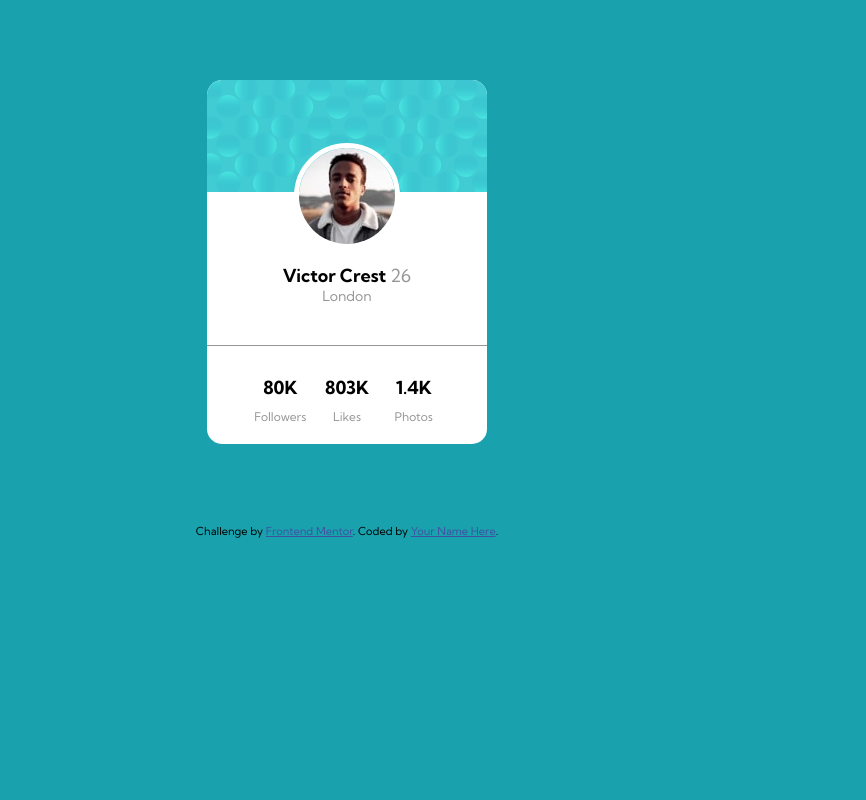
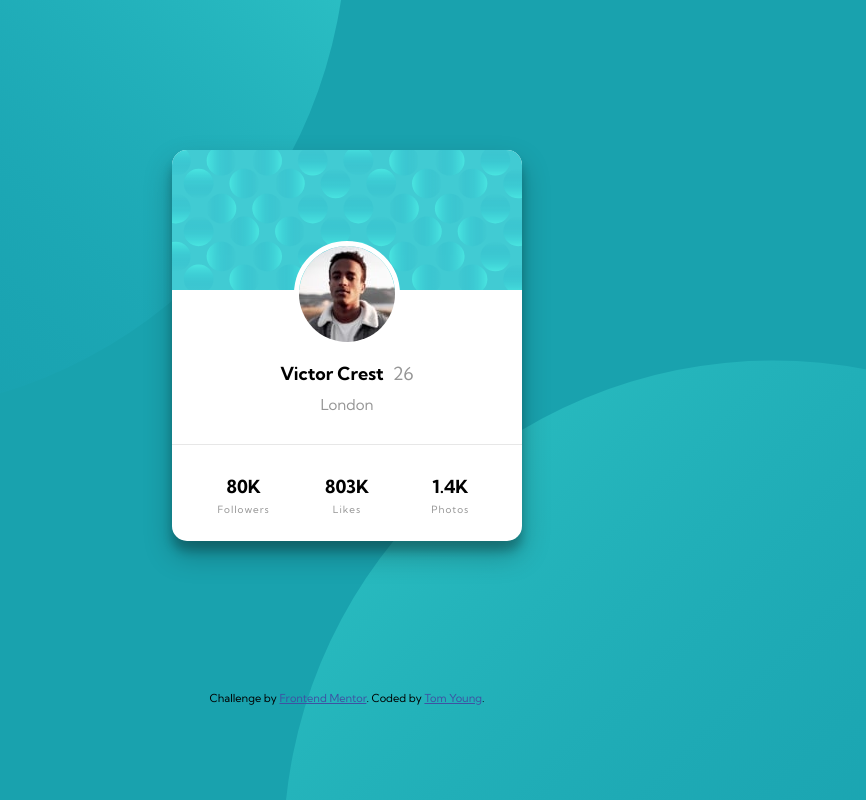
Before and after one commit to TheThomasY/Profile-Card-Component, a plain HTML site: page index.html in a window 1280 px wide. Shown: the whole page, without its empty margins (293-1159 px from the left). Drawn offline with Linux system fonts and the light colour scheme.

Commit message:
Styling finished

```diff
--- a/css/styles.scss
+++ b/css/styles.scss
@@ -23,20 +23,31 @@ html {
 
 body {
     background-color: $dark-cyan;
+    font-family: 'Kumbh Sans', sans-serif;
+    background-image: url(../images/bg-pattern-top.svg), url(../images/bg-pattern-bottom.svg);
+    background-repeat: no-repeat;
+    background-position: right 50vw bottom 40vh, 45vw 45vh;
+}
 
-    // background-image: url("../images/bg-pattern-top.svg"), url("../images/bg-pattern-bottom.svg");
-    // background-position: -10% -200%, 100% 200%;
-    // background-repeat: no-repeat, no-repeat;
-    // background-size: 30%;
+.bg-tl {
+    position: absolute;
+    bottom: 35%;
+    right: 53%;
+}
 
-    font-family: 'Kumbh Sans', sans-serif;
+.bg-br {
+    position: absolute;
+    left: 50%;
+    top: 48%;
+    z-index: -1;
 }
 
 .card {
-    width: 280px;
-    margin: 80px auto;
+    width: 350px;
+    margin: 150px auto;
     border-radius: 15px;
     background-color: white;
+    box-shadow: rgba(0, 0, 0, 0.25) 0px 14px 28px, rgba(0, 0, 0, 0.22) 0px 10px 10px;
 
     align-items: center;
     text-align: center;
@@ -53,8 +64,12 @@ body {
     top: -52px;
     border-radius: 50%;
     border: 5px solid white;
+    background-color: white;
 }
 
+.name-card {
+    margin-bottom: -10px;
+}
 
 .name {
     position: relative;
@@ -63,38 +78,40 @@ body {
     h1 {
         font-size: 1.8rem;
         font-weight: 700;
-        margin: 0 10px;
     }
 
     h2 {
-        font-size: 1.4rem;
+        font-size: 1.5rem;
         font-weight: 400;
         color: $dark-gray;
+        margin-top: 10px;
     }
 
     .age {
         font-weight: 400;
         color: $dark-gray;
+        padding-left: 5px;
     }
 }
 
 
 .stat-card {
-    border-top: 1px solid $dark-gray;
-    padding: 20px 40px;
+    border-top: 1px solid rgb(231, 231, 231);
+    padding: 25px 20px;
 }
 
 .stat {
     width: 100%;
     font-size: 1.8rem;
     font-weight: 700;
-    margin: 10px 0;
+    margin: 5px 0;
 }
 
 .label {
     width: 100%;
-    font-size: 1.2rem;
+    font-size: 1rem;
     font-weight: 400;
+    letter-spacing: 1px;
     color: $dark-gray;
 }
 
@@ -112,6 +129,7 @@ body {
 .attribution {
   font-size: 11px;
   text-align: center;
+  padding-bottom: 30px;
 }
 .attribution a {
   color: hsl(228, 45%, 44%);
--- a/index.html
+++ b/index.html
@@ -55,7 +55,10 @@
 
   <div class="attribution">
     Challenge by <a href="https://www.frontendmentor.io?ref=challenge" target="_blank">Frontend Mentor</a>.
-    Coded by <a href="#">Your Name Here</a>.
+    Coded by <a href="https://github.com/TheThomasY" target="_blank">Tom Young</a>.
   </div>
+
+
+
 </body>
 </html>
```
Also changed, not shown: css/styles.css, 1 other file.
